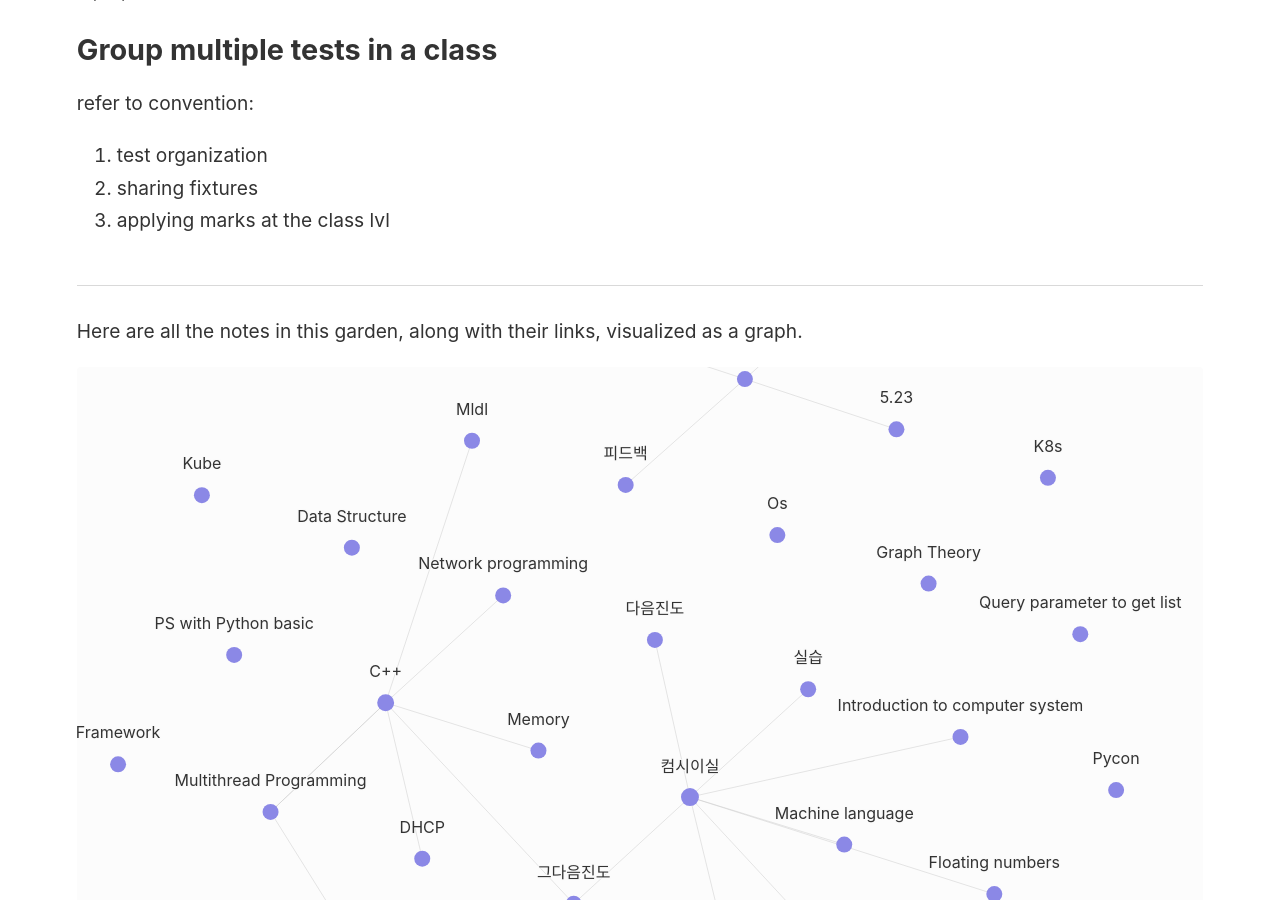
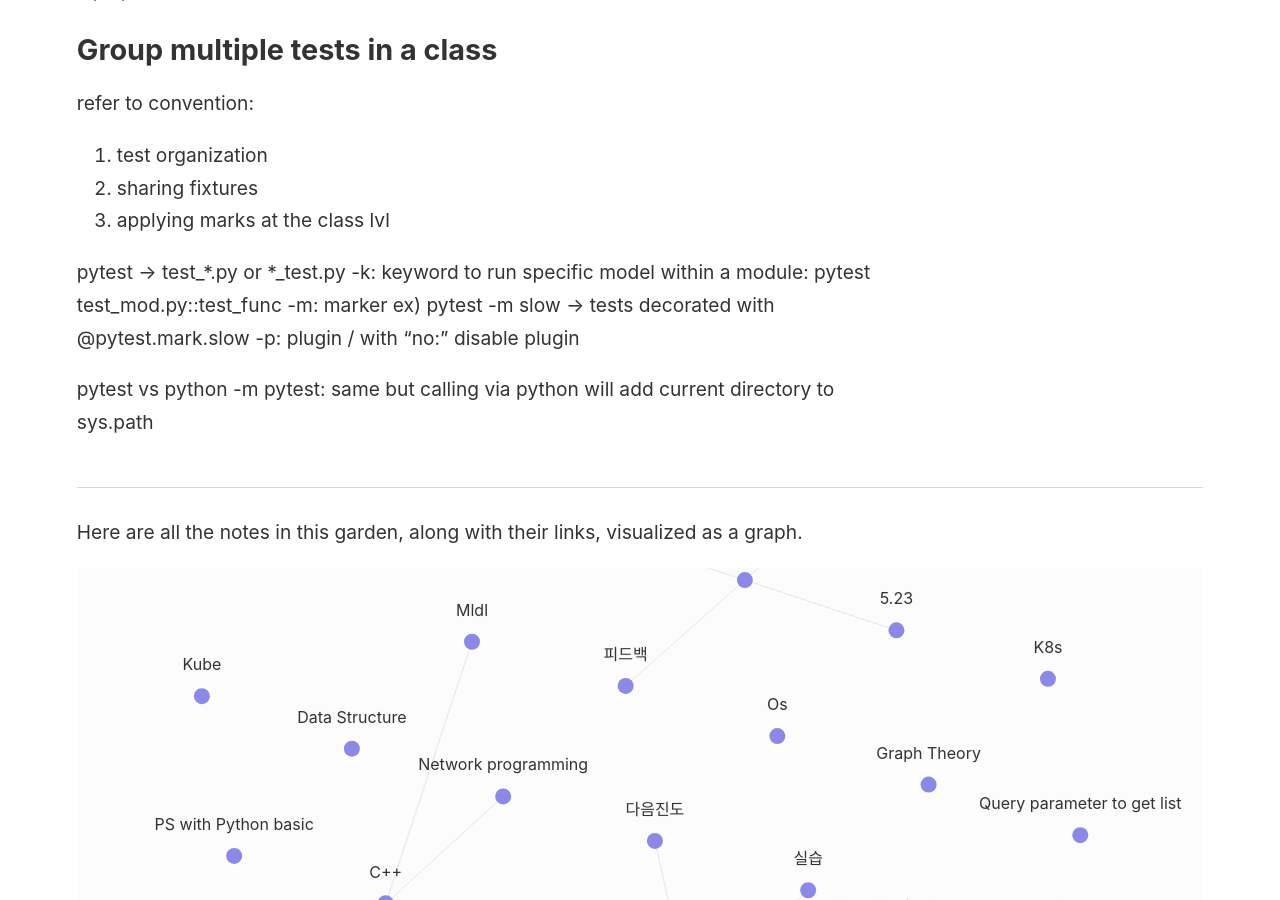
Before and after one commit to hyoinandout/hyoinandout.github.io, a Jekyll site: the page built from _notes/pytest.md, in a window 1280 px wide and 900 px high, scrolled down 540 px. Built offline with Jekyll 4.4.1, drawn with Linux system fonts in a browser that asks for light colours.

Commit message:
vault backup: 2022-11-30 23:06:24

```diff
--- a/_notes/pytest.md
+++ b/_notes/pytest.md
@@ -14,3 +14,11 @@ refer to convention:
 1. test organization
 2. sharing fixtures
 3. applying marks at the class lvl
+
+pytest -> test_*.py or *_test.py
+-k: keyword
+to run specific model within a module: pytest test_mod.py::test_func
+-m: marker ex) pytest -m slow -> tests decorated with @pytest.mark.slow
+-p: plugin / with "no:" disable plugin
+
+pytest vs python -m pytest: same but calling via python will add current directory to sys.path
```
